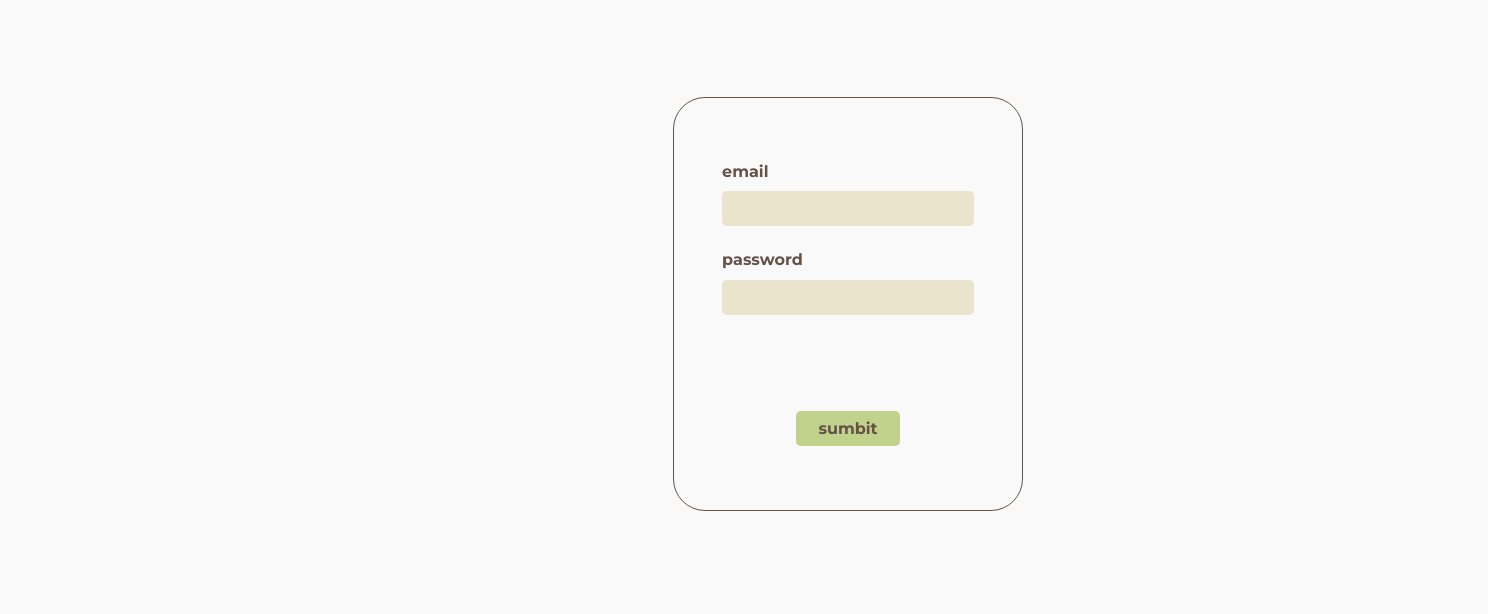
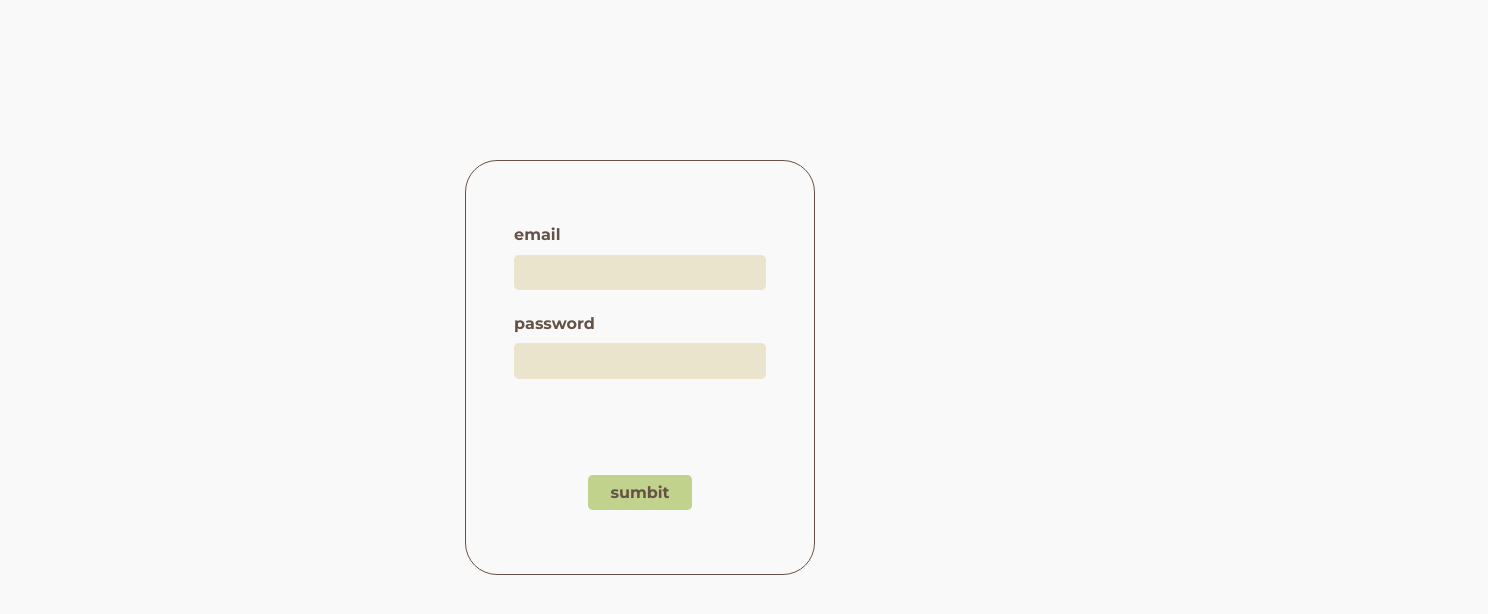
Before and after one commit to logandarby/simple-notes, a React (Create React App) app in the folder client/: page /login in a window 1280 px wide. Shown: the top 614 px of the page, 1488 px wide, since content can reach past the window. Built offline with nearby package versions, Linux system fonts and the light colour scheme.

Commit message:
Fix Login page styling

```diff
--- a/client/src/components/Form.scss
+++ b/client/src/components/Form.scss
@@ -1,7 +1,6 @@
 @use '../styles/style' as *;
 
 .Form {
-  transform: translateY(-6rem);
   height: fit-content;
   width: fit-content;
   border: $border;
--- a/client/src/pages/Login.scss
+++ b/client/src/pages/Login.scss
@@ -1,7 +1,9 @@
 .Login {
   height: 100vh;
-  width: 100vw;
+  width: 100%;
   display: grid;
-  align-content: center;
   justify-content: center;
+  &__Form {
+    margin-top: 10rem;
+  }
 }
--- a/client/src/pages/Login.tsx
+++ b/client/src/pages/Login.tsx
@@ -25,7 +25,7 @@ function Login() {
 
   return (
     <div className="Login">
-      <Form onSubmit={handleSubmit} />
+      <Form className="Login__Form" onSubmit={handleSubmit} />
     </div>
   );
 }
```
